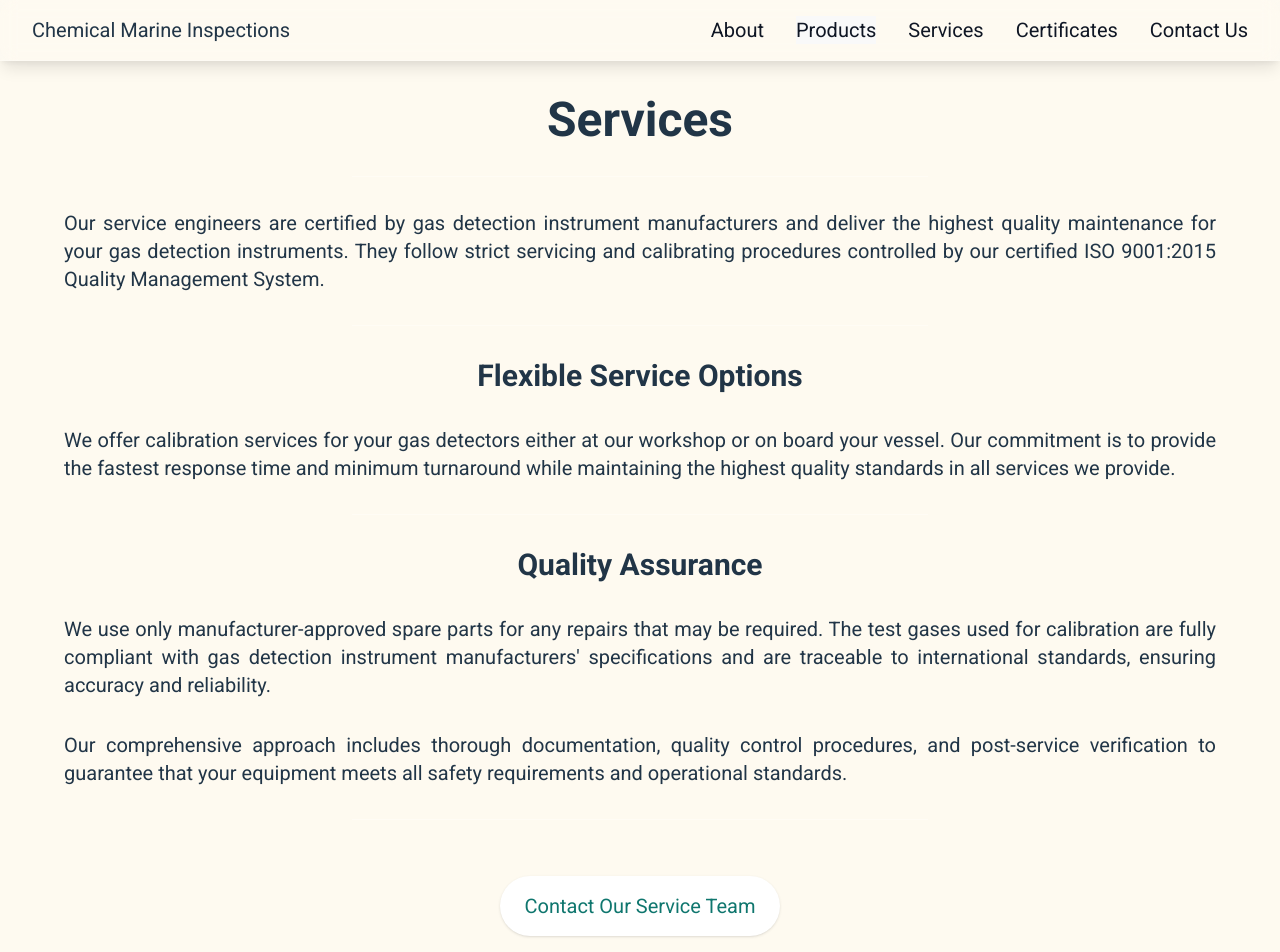
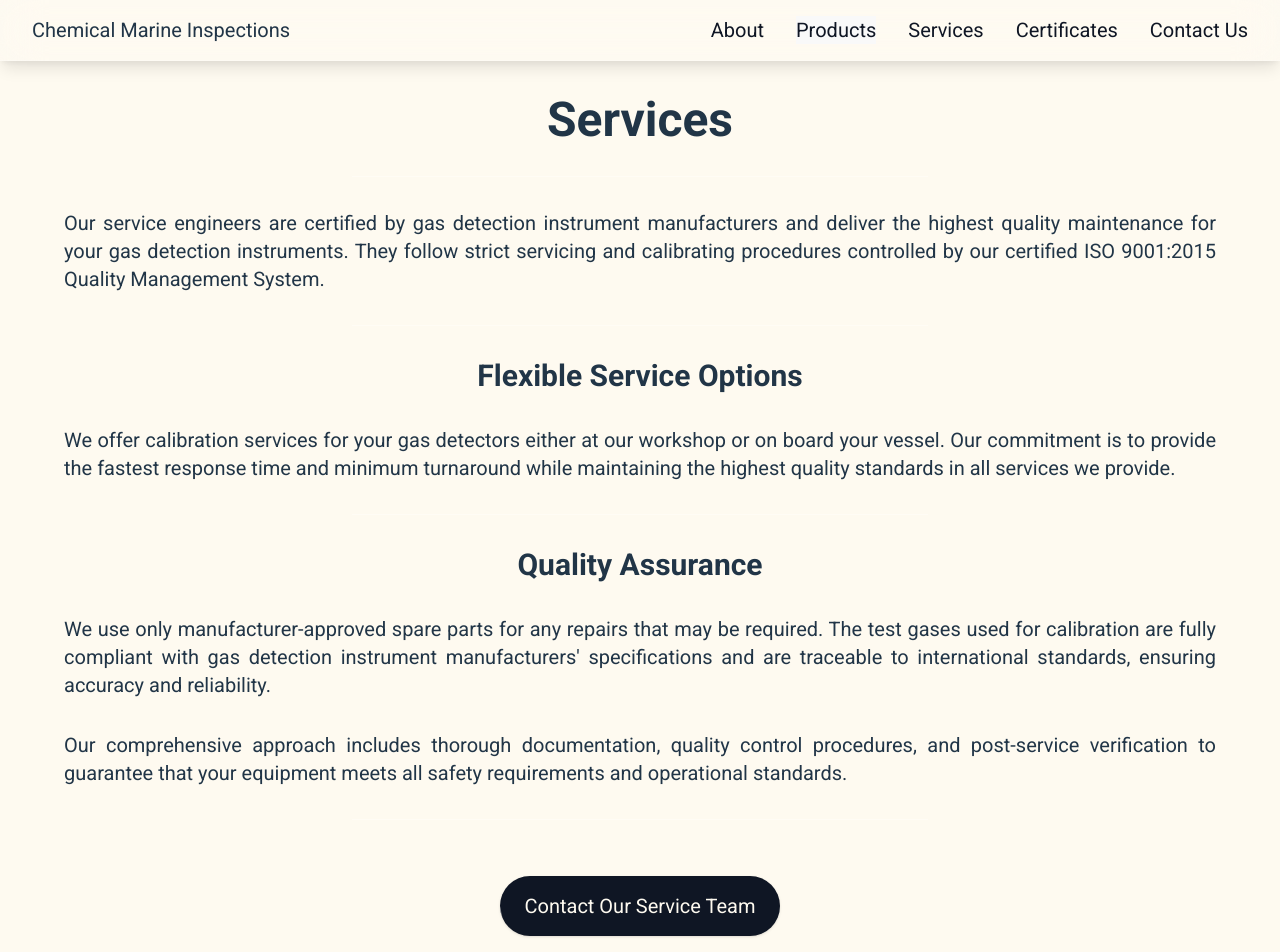
Before and after one commit to Antony-evm/chemarine, a Vue app: page /services in a window 1280 px wide. Shown: the top 952 px of the page. Built offline with nearby package versions, Linux system fonts and the light colour scheme.

Commit message:
fix: button

```diff
--- a/src/components/NavbarComponent.vue
+++ b/src/components/NavbarComponent.vue
@@ -142,8 +142,8 @@ onUnmounted(() => {
                 </button>
 
                 <transition name="fade-scale">
-                    <ul v-show="isOpen" ref="menu" class="liquid-glass absolute left-0 mt-2 py-2 px-4 space-y-2 rounded-lg shadow-lg
-                   opacity-0 scale-95 origin-top-left
+                    <ul v-show="isOpen" ref="menu" class="bg-warm-white absolute left-0 mt-2 py-3 px-4 space-y-2 rounded-lg shadow-xl
+                   opacity-0 scale-95 origin-top-left min-w-[240px]
                    transition-all duration-200" :class="{ 'opacity-100 scale-100': isOpen }" role="menu"
                         aria-labelledby="productsButton" @keydown="onMenuKeydown">
                         <li role="none">
@@ -276,19 +276,19 @@ onUnmounted(() => {
 
 .liquid-glass {
     background-color: rgba(255, 255, 255, 0.1);
-    backdrop-filter: blur(8px);
-    -webkit-backdrop-filter: blur(8px);
+    backdrop-filter: blur(20px);
+    -webkit-backdrop-filter: blur(20px);
     border-bottom: 1px solid rgba(255, 255, 255, 0.2);
     box-shadow: 0 10px 15px -3px rgba(0, 0, 0, 0.1), 0 4px 6px -2px rgba(0, 0, 0, 0.05);
 }
 
 .liquid-glass-mobile {
-    background-color: #189ab4;
     backdrop-filter: blur(20px);
     -webkit-backdrop-filter: blur(20px);
     border-bottom: 1px solid rgba(255, 255, 255, 0.2);
     box-shadow: 0 10px 15px -3px rgba(0, 0, 0, 0.1), 0 4px 6px -2px rgba(0, 0, 0, 0.05);
     z-index: 100;
+    @apply bg-warm_white
 }
 
 .navbar-layout {
--- a/src/pages/ContactUsPage.vue
+++ b/src/pages/ContactUsPage.vue
@@ -80,7 +80,7 @@ import { ADDRESS, CITY, COUNTRY, PHONE_NO, PRIMARY_EMAIL, SECONDARY_EMAIL, COMPA
 
         <!-- Call to Action -->
         <div class="mt-8 sm:mt-10 md:mt-12 text-center">
-            <div class="bg-graphite backdrop-blur-sm rounded-lg p-4 sm:p-6 md:p-8 border border-white/20">
+            <div class="backdrop-blur-sm rounded-lg p-4 sm:p-6 md:p-8 border border-white/20">
                 <h3>Get in Touch</h3>
                 <p class="text-sm sm:text-base md:text-lg opacity-90 leading-relaxed">
                     We're here to help with all your marine safety equipment needs.
@@ -97,7 +97,6 @@ import { ADDRESS, CITY, COUNTRY, PHONE_NO, PRIMARY_EMAIL, SECONDARY_EMAIL, COMPA
 /* Contact Grid Layout */
 .contact-grid {
     max-width: 56rem;
-    /* max-w-4xl */
     margin-left: auto;
     margin-right: auto;
 }
@@ -146,7 +145,6 @@ import { ADDRESS, CITY, COUNTRY, PHONE_NO, PRIMARY_EMAIL, SECONDARY_EMAIL, COMPA
 .contact-link {
     text-decoration: none;
     transition: color 0.2s ease;
-    font-weight: 500;
     cursor: pointer;
     border-radius: 0.25rem;
     padding: 0.5rem 0.75rem;
@@ -154,7 +152,7 @@ import { ADDRESS, CITY, COUNTRY, PHONE_NO, PRIMARY_EMAIL, SECONDARY_EMAIL, COMPA
     display: inline-flex;
     align-items: center;
     justify-content: center;
-    @apply bg-graphite hover:bg-teal-200 hover:underline;
+    @apply hover:text-teal-200 underline;
 }
 
 
--- a/src/styles.css
+++ b/src/styles.css
@@ -44,13 +44,26 @@ a {
 
 .button {
   @apply inline-block
-  bg-white
-  text-teal-700
+  bg-graphite text-warm_white
   rounded-full
   shadow
   text-center
   transition
-  hover:bg-teal-100;
+  relative
+  overflow-hidden;
+}
+
+.button::before {
+  content: "";
+  @apply absolute top-0 left-0 h-full w-20 bg-white/40
+         transform -translate-x-full skew-x-12;
+  transition: none;
+}
+
+/* trigger the shine on hover/focus */
+.button:hover::before,
+.button:focus-visible::before {
+  @apply animate-shine;
 }
 
 .padding {
--- a/tailwind.config.js
+++ b/tailwind.config.js
@@ -30,10 +30,15 @@ module.exports = {
           "0%": { opacity: "1" },
           "100%": { opacity: "0" },
         },
+        shine: {
+          "0%": { transform: "translateX(-100%) skewX(12deg)" },
+          "100%": { transform: "translateX(400%) skewX(12deg)" },
+        },
       },
       animation: {
         "fade-in": "fadeIn 2s forwards",
         "fade-out": "fadeOut 2s forwards",
+        shine: "shine 0.8s forwards",
       },
     },
   },
```
